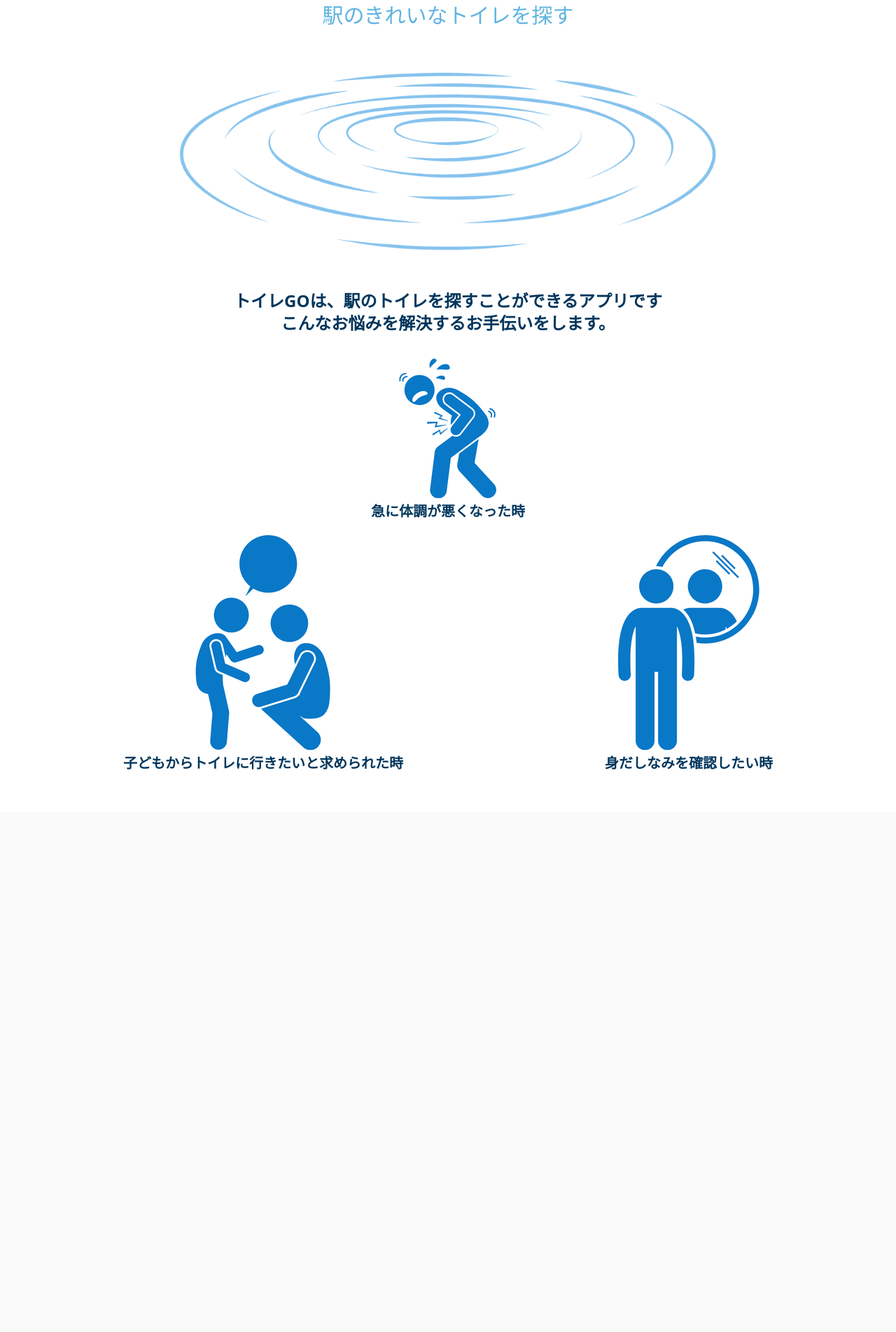
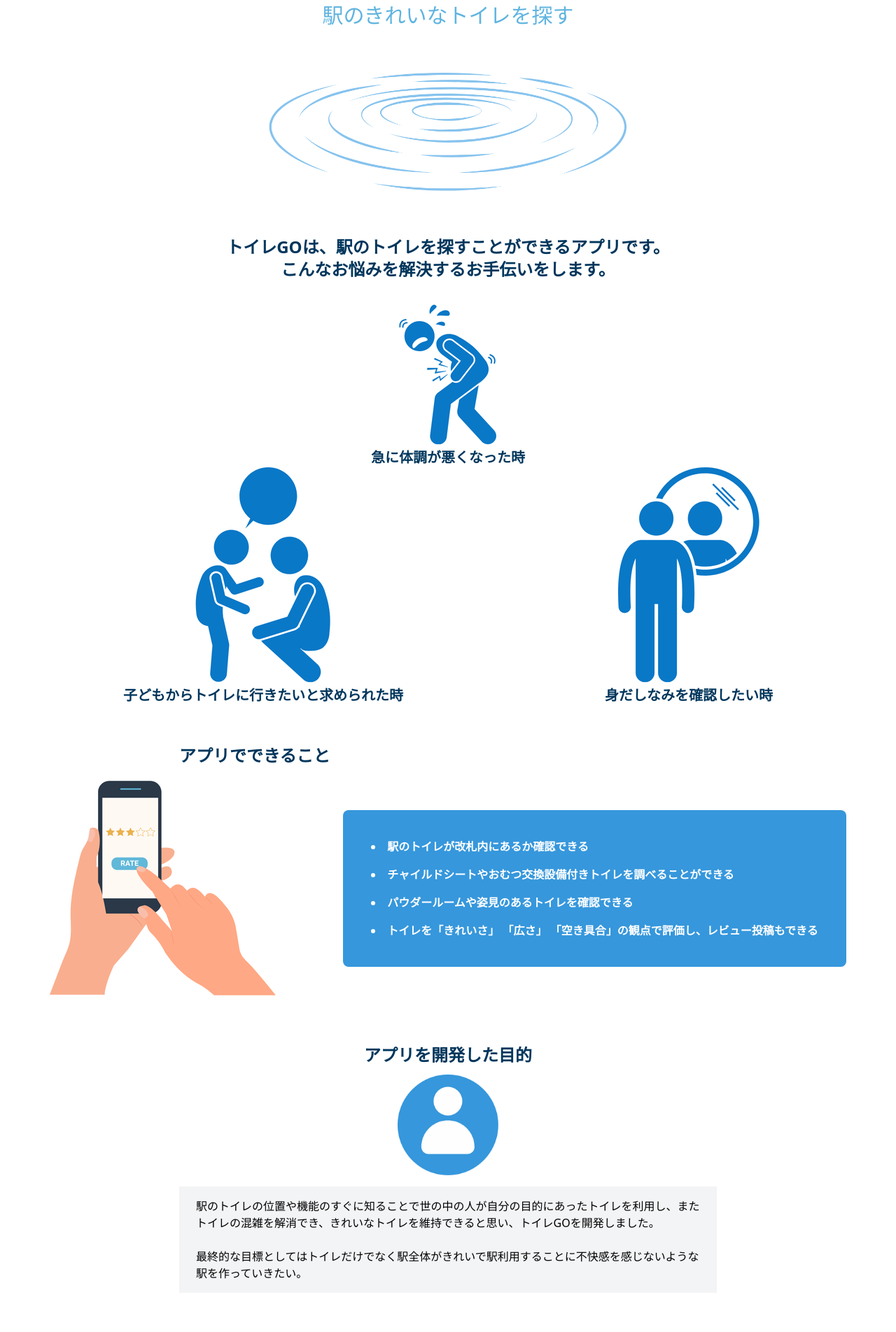
Before and after one commit to Kenshiro-git411/toiletapp, a Django app: page /toilet/toilet/lp in a window 1280 px wide. Shown: the part 248-2152 px from the top of the page at 70% size. Before the commit the page ends 1348 px from the top, so only its background shows below. Run offline with Django 4.2, Linux system fonts and the light colour scheme; some libraries are stand-ins or nearby versions.

Commit message:
lpの修正

```diff
--- a/templates/lp/service_introduction.html
+++ b/templates/lp/service_introduction.html
@@ -88,12 +88,12 @@
                 </div>
                 <p class="text-center text-3xl text-[#5fb4e0]">駅のきれいなトイレを探す</p>
             </h2>
-            <img src="{% static '/lp/hamon.png' %}" alt="波紋" class="w-3/5 h-auto mx-auto my-6">
+            <img src="{% static '/lp/hamon.png' %}" alt="波紋" class="w-2/5 h-auto mx-auto my-6">
         </section>
-        <section class="mb-14">
+        <section class="mt-16 mb-14">
             <div>
                 <p class="text-center text-2xl font-bold text-[#00365c]">
-                    トイレGOは、駅のトイレを探すことができるアプリです<br>
+                    トイレGOは、駅のトイレを探すことができるアプリです。<br>
                     こんなお悩みを解決するお手伝いをします。
                 </p>
             </div>
@@ -101,7 +101,7 @@
                 <img src="{% static '/lp/bad.png' %}" alt="体調悪い人" class="object-contain">
                 <p class="text-xl font-semibold text-[#00365c] -mt-6">急に体調が悪くなった時</p>
             </div>
-            <div class="flex justify-center items-center my-5 space-x-72">
+            <div class="flex justify-center items-center mb-5 space-x-72">
                 <div class="grid place-items-center space-y-1">
                     <img src="{% static '/lp/child.png' %}" alt="親子" class="object-contain">
                     <p class="text-xl font-semibold text-[#00365c] -mt-6">子どもからトイレに行きたいと求められた時</p>
@@ -110,6 +110,28 @@
                     <img src="{% static '/lp/mirror.png' %}" alt="姿見" class="object-contain">
                     <p class="text-xl font-semibold text-[#00365c] -mt-6">身だしなみを確認したい時</p>
                 </div>
+            </div>
+        </section>
+        <section class="mb-14">
+            <h2 class="w-full max-w-screen-md mx-auto overflow-x-hidden font-bold text-2xl mb-5 text-[#00365c]">アプリでできること</h2>
+            <div class="flex justify-center items-center space-x-24">
+                <img src="{% static '/lp/smartphone.png' %}" alt="スマートフォン">
+                <ul class="p-10 font-semibold text-white bg-[#3697dc] rounded-lg list-disc list-inside space-y-4">
+                    <li>駅のトイレが改札内にあるか確認できる</li>
+                    <li>チャイルドシートやおむつ交換設備付きトイレを調べることができる</li>
+                    <li>パウダールームや姿見のあるトイレを確認できる</li>
+                    <li>トイレを「きれいさ」 「広さ」 「空き具合」の観点で評価し、レビュー投稿もできる</li>
+                </ul>
+            </div>
+        </section>
+        <section class="mb-14">
+            <div class="flex flex-col justify-center items-center">
+                <h2 class="text-2xl font-bold py-3 px-6 text-[#00365c]">アプリを開発した目的</h2>
+                <img src="{% static '/lp/icon.png' %}" alt="アイコン" class="h-36">
+                <p class="w-3/5 mt-4 py-4 px-6 bg-gray-100">
+                    駅のトイレの位置や機能のすぐに知ることで世の中の人が自分の目的にあったトイレを利用し、またトイレの混雑を解消でき、きれいなトイレを維持できると思い、トイレGOを開発しました。<br><br>
+                    最終的な目標としてはトイレだけでなく駅全体がきれいで駅利用することに不快感を感じないような駅を作っていきたい。
+                </p>
             </div>
         </section>
 
```
